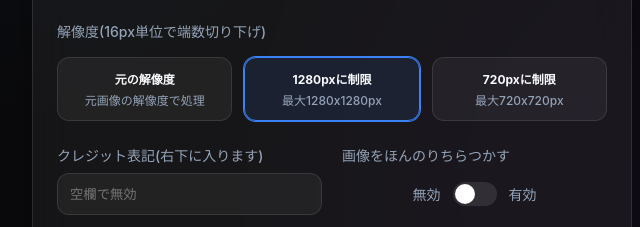
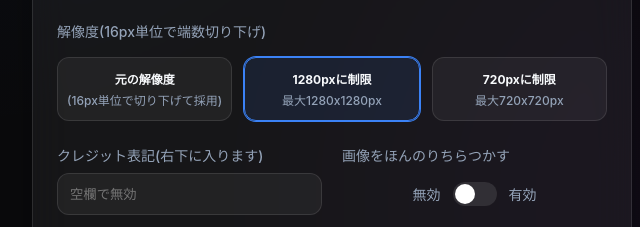
Before and after one commit to ctrlaltp/imagemovifier, a plain HTML site: page index.html in a window 1280 px wide. Shown: the part 561-788 px from the top of the page, 308-948 px from the left. Drawn offline with Linux system fonts and the light colour scheme.

Commit message:
Update index.html

```diff
--- a/index.html
+++ b/index.html
@@ -376,7 +376,7 @@
                     <input type="radio" name="res" id="r1" value="original">
                     <label for="r1">
                         <span>元の解像度</span>
-                        元画像の解像度で処理
+                        (16px単位で切り下げて採用)
                     </label>
                     <input type="radio" name="res" id="r2" value="1280" checked>
                     <label for="r2">
```
